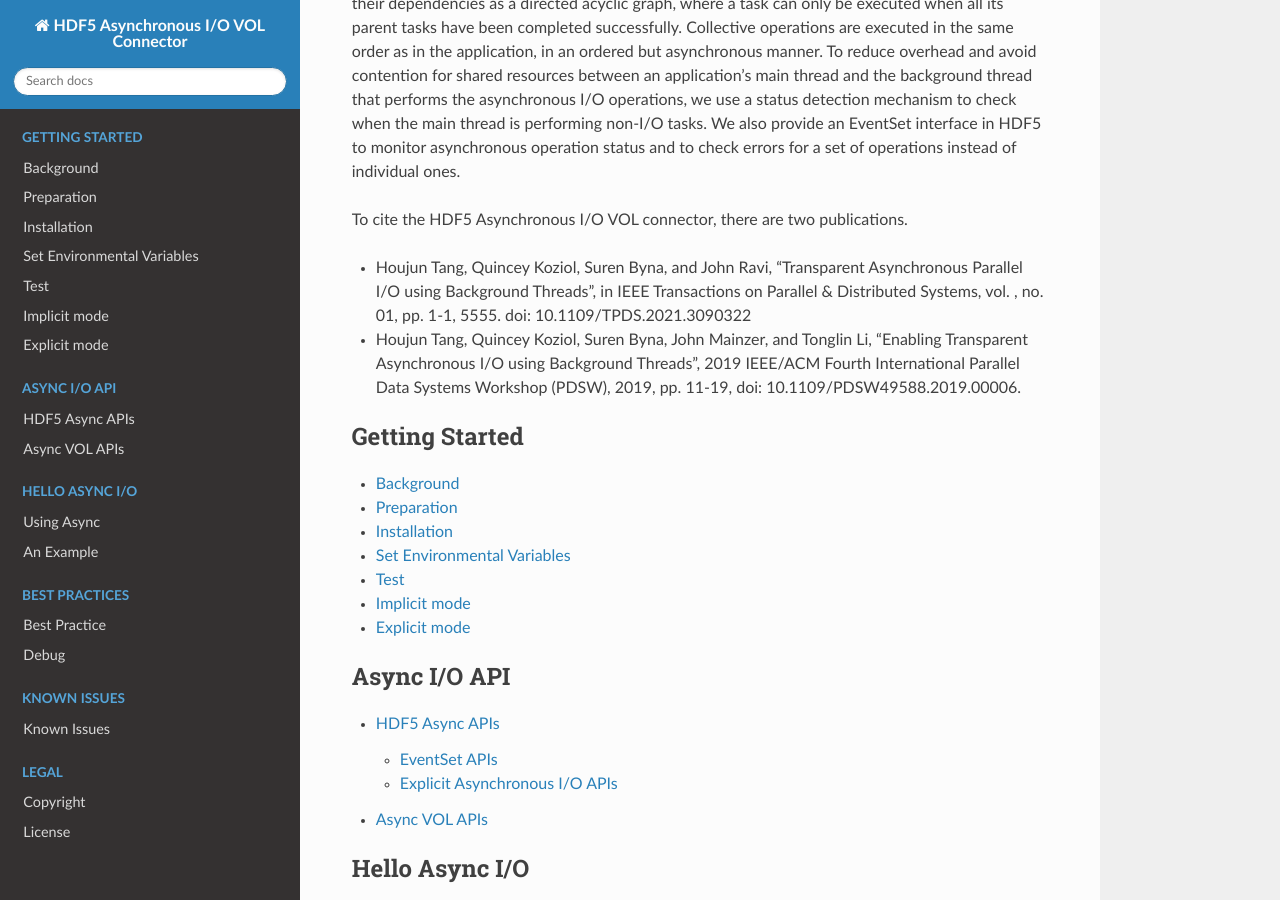
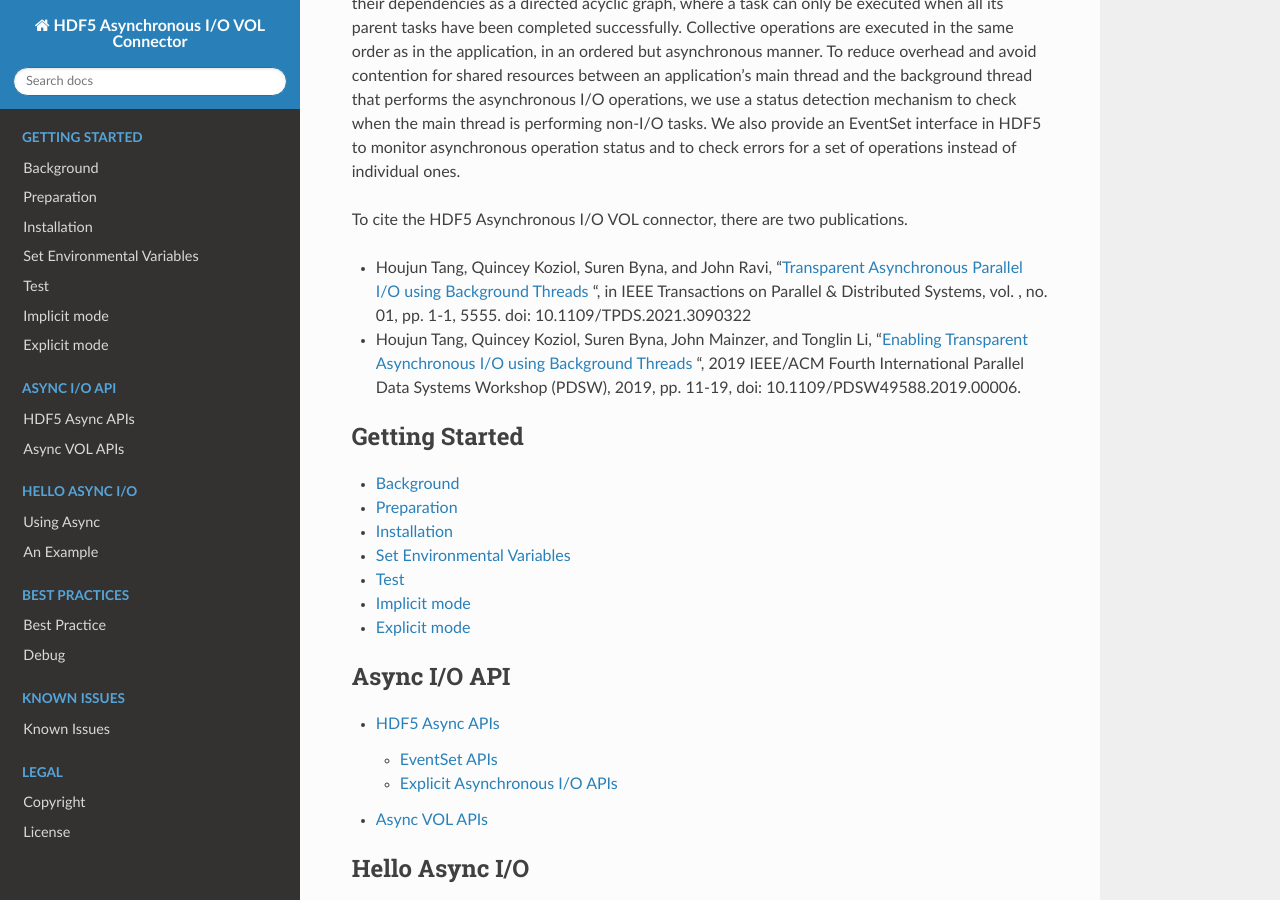
Before and after one commit to HDFGroup/vol-async, a Sphinx documentation site: the page built from docs/source/index.rst, in a window 1280 px wide and 900 px high, scrolled down 720 px. Built offline with Sphinx 7.4.7 and the Read the Docs theme 2.0.0, drawn with Linux system fonts in a browser that asks for light colours; part of the change alters nothing that is shown.

```diff
--- a/docs/source/index.rst
+++ b/docs/source/index.rst
@@ -17,8 +17,8 @@ The HDF5 Asynchronous I/O VOL connector maintains a queue of asynchronous tasks
 
 To cite the HDF5 Asynchronous I/O VOL connector, there are two publications.
 
-- Houjun Tang, Quincey Koziol, Suren Byna, and John Ravi, "Transparent Asynchronous Parallel I/O using Background Threads", in IEEE Transactions on Parallel & Distributed Systems, vol. , no. 01, pp. 1-1, 5555. doi: 10.1109/TPDS.2021.3090322
-- Houjun Tang, Quincey Koziol, Suren Byna, John Mainzer, and Tonglin Li, "Enabling Transparent Asynchronous I/O using Background Threads", 2019 IEEE/ACM Fourth International Parallel Data Systems Workshop (PDSW), 2019, pp. 11-19, doi: 10.1109/PDSW49588.2019.00006.
+- Houjun Tang, Quincey Koziol, Suren Byna, and John Ravi, "`Transparent Asynchronous Parallel I/O using Background Threads <https://ieeexplore.ieee.org/document/9459479>`_ ", in IEEE Transactions on Parallel & Distributed Systems, vol. , no. 01, pp. 1-1, 5555. doi: 10.1109/TPDS.2021.3090322
+- Houjun Tang, Quincey Koziol, Suren Byna, John Mainzer, and Tonglin Li, "`Enabling Transparent Asynchronous I/O using Background Threads <https://ieeexplore.ieee.org/abstract/document/8955215>`_ ", 2019 IEEE/ACM Fourth International Parallel Data Systems Workshop (PDSW), 2019, pp. 11-19, doi: 10.1109/PDSW49588.2019.00006.
 
 
 
```
